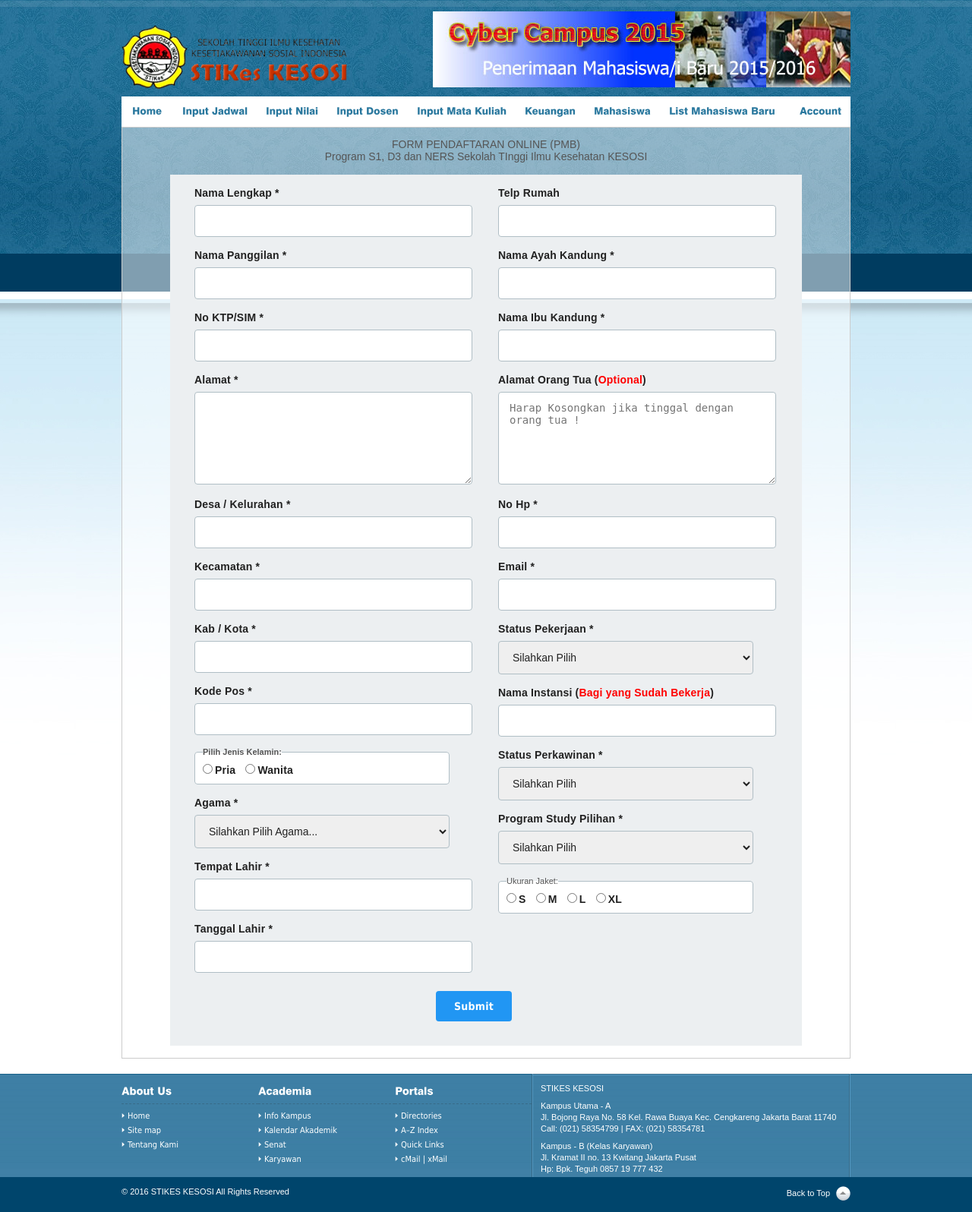
After one commit to aleeas/kesosi_lp, a CodeIgniter app: page /siakad-master/index.php/admin/pmb_admin in a window 1280 px wide. The commit adds this page. Shown: the whole page at 76% size. Run offline with CodeIgniter, Linux system fonts and the light colour scheme; some libraries are stand-ins or nearby versions.

Commit message:
penambahan pmb online pada adminpanel

```diff
--- a/application/controllers/Admin.php
+++ b/application/controllers/Admin.php
@@ -2,6 +2,13 @@
 defined('BASEPATH') OR exit('No direct script access allowed');
 
 class Admin extends CI_Controller {
+
+	public function __construct(){
+		parent::__construct();
+		$this->load->library(array('form_validation'));
+		$this->load->helper('form');
+		$this->load->model('model','model');
+	}
 
 	public function jadwal()
 	{
@@ -52,4 +59,67 @@ class Admin extends CI_Controller {
 	{
 		$this->load->view('admin/tambah-jadwal');
 	}
+	public function pmb_admin()
+	{
+		$this->load->view('admin/pmb_admin');
+	}
+	public function create_pmb() {
+		$this->form_validation->set_rules('nama_lengkap','Nama Lengkap','required');
+		$this->form_validation->set_rules('nama_panggilan','Project','required');
+		$this->form_validation->set_rules('ktp','Nomor KTP','required');
+		$this->form_validation->set_rules('alamat','Alamat','required');
+		$this->form_validation->set_rules('kelurahan','Desa','required');
+		$this->form_validation->set_rules('kecamatan','Kecamatan','required');
+		$this->form_validation->set_rules('kota','Kabupaten','required');
+		$this->form_validation->set_rules('kodepos','Kode Pos','required');
+		$this->form_validation->set_rules('agama','Agama','required');
+		$this->form_validation->set_rules('tempatlahir','Tempat Lahir','required');
+		$this->form_validation->set_rules('tanggallahir','Tanggal Lahir','required');
+		$this->form_validation->set_rules('ayahkandung','Ayah Kandung','required');
+		$this->form_validation->set_rules('ibukandung','Ibu Kandung','required');
+		$this->form_validation->set_rules('no_hp','No Handphone','required');
+		$this->form_validation->set_rules('email','Email','required');
+		$this->form_validation->set_rules('status_kerja','Status Pekerjaan','required');
+		$this->form_validation->set_rules('status_kawin','Status Perkawinan','required');
+		$this->form_validation->set_rules('study_pilihan','Program Study Pilihan','required');
+
+		if($this->form_validation->run()==FALSE){
+			$data = array('status'=>FALSE,'msg'=>'Form is Incomplete',"type"=>"warning");
+			echo json_encode($data);
+		} else {
+			$array = array(
+				'id'=>"",
+				'nama_lengkap'=>$this->input->post('nama_lengkap'),
+				'nama_panggilan'=>$this->input->post('nama_panggilan'),
+				'no_ktp'=>$this->input->post('ktp'),
+				'alamat'=>$this->input->post('alamat'),
+				'kelurahan'=>$this->input->post('kelurahan'),
+				'kecamatan'=>$this->input->post('kecamatan'),
+				'kota'=>$this->input->post('kota'),
+				'kode_pos'=>$this->input->post('kodepos'),
+				'jenkel'=>$this->input->post('jk'),
+				'agama'=>$this->input->post('agama'),
+				'tempat_lahir'=>$this->input->post('tempatlahir'),
+				'tanggal_lahir'=>$this->input->post('tanggallahir'),
+				'telp_rumah'=>$this->input->post('telp'),
+				'nama_ayah'=>$this->input->post('ayahkandung'),
+				'nama_ibu'=>$this->input->post('ibukandung'),
+				'alamat_ortu'=>$this->input->post('alamat_ortu'),
+				'no_hp'=>$this->input->post('no_hp'),
+				'email'=>$this->input->post('email'),
+				'status_kerja'=>$this->input->post('status_kerja'),
+				'nama_perusahaan'=>$this->input->post('perusahaan'),
+				'status_kawin'=>$this->input->post('status_kawin'),
+				'prog_study'=>$this->input->post('study_pilihan'),
+				'ukuran_jaket'=>$this->input->post('ukuran_jaket')
+				);
+				$sql = $this->model->create_pmb($array);
+				if($sql > 0){
+					echo json_encode(["status"=>true,"msg"=>"Success","type"=>"success"]);
+				}else{
+					echo json_encode(["status"=>false,"msg"=>"Failed","type"=>"error"]);
+			}
+
+		 }
+	}
 }
--- /dev/null
+++ b/application/views/admin/pmb_admin.php
@@ -0,0 +1,221 @@
+<?php $this->load->view('part/head') ?>
+<!--wrapper -->
+<div id="outer_wrapper">
+  <div id="wrapper">
+    <!--header -->
+    <?php $this->load->view('header/header-menu') ?>
+    <!--Menu Area -->
+    <?php $this->load->view('header/menu-nav-admin') ?>
+
+     <!--content area -->
+    <div id="content">
+      <div id="contact_us">
+          <div class="text-center" style="font-size:14px;">FORM PENDAFTARAN ONLINE (PMB)<br>
+          Program S1, D3 dan NERS Sekolah TInggi Ilmu Kesehatan KESOSI</div>
+
+          <div class="wrapper">
+          <form id="myform" method="post">
+            <div class="left-side">
+               <div class="form-grp">
+                  <label>Nama Lengkap *</label>
+                  <input type="text" name="nama_lengkap" />
+                </div>
+                <div class="form-grp">
+                  <label>Nama Panggilan *</label>
+                  <input type="text" name="nama_panggilan" />
+                </div>
+                <div class="form-grp">
+                  <label>No KTP/SIM *</label>
+                  <input type="text" name="ktp" />
+                </div>
+                <div class="form-grp">
+                  <label>Alamat *</label>
+                  <textarea rows="6" cols="" name="alamat"></textarea>
+                </div>
+                <div class="form-grp">
+                  <label>Desa / Kelurahan *</label>
+                  <input type="text" name="kelurahan" />
+                </div>
+                <div class="form-grp">
+                  <label>Kecamatan *</label>
+                  <input type="text" name="kecamatan" />
+                </div>
+                <div class="form-grp">
+                  <label>Kab / Kota *</label>
+                  <input type="text" name="kota" />
+                </div>
+                <div class="form-grp">
+                  <label>Kode Pos *</label>
+                  <input type="text" name="kodepos" />
+                </div>
+                <div class="form-grp radio">
+                <fieldset class="gender">
+                  <legend><b>Pilih Jenis Kelamin: </b></legend>
+
+                  <input type="radio" name="jk" value="Pria" id="radio-1">
+                  <label for="radio-1">Pria</label>
+
+                  <input type="radio" name="jk" value="Wanita" id="radio-2">
+                  <label for="radio-2">Wanita</label>
+
+                </fieldset>
+                </div>
+                 <div class="form-grp">
+                  <label>Agama *</label>
+                  <select name="agama" >
+                    <option value="" disabled selected>Silahkan Pilih Agama...</option>
+                    <option>Islam</option>
+                    <option>Katholik</option>
+                    <option>Protestan</option>
+                    <option>Hindu</option>
+                    <option>Budha</option>
+                    <option>Konghucu</option>
+                  </select>
+                </div>
+                <div class="form-grp">
+                  <label>Tempat Lahir *</label>
+                  <input type="text" name="tempatlahir" />
+                </div>
+                <div class="form-grp">
+                  <label>Tanggal Lahir *</label>
+                  <input type="text" id="datepicker" name="tanggallahir" />
+                </div>
+
+            </div>
+            <div class="right-side">
+                <div class="clearfix"></div>
+                <div class="form-grp">
+                  <label>Telp Rumah</label>
+                  <input type="text" name="telp" />
+                </div>
+                <div class="form-grp">
+                  <label>Nama Ayah Kandung *</label>
+                  <input type="text" name="ayahkandung" />
+                </div>
+                <div class="form-grp">
+                  <label>Nama Ibu Kandung *</label>
+                  <input type="text" name="ibukandung" />
+                </div>
+                <div class="form-grp">
+                  <label>Alamat Orang Tua (<span style="color:red;">Optional</span>)</label>
+                  <textarea rows="6" cols="" name="alamat_ortu" placeholder="Harap Kosongkan jika tinggal dengan orang tua !"></textarea>
+                </div>
+                <div class="form-grp">
+                  <label>No Hp *</label>
+                  <input type="text" name="no_hp" />
+                </div>
+                <div class="form-grp">
+                  <label>Email *</label>
+                  <input type="email" name="email" />
+                </div>
+                <div class="form-grp">
+                  <label>Status Pekerjaan *</label>
+                  <select name="status_kerja">
+                    <option value="" disabled selected>Silahkan Pilih</option>
+                    <option>Bekerja</option>
+                    <option>Belum Bekerja</option>
+                  </select>
+                </div>
+
+                <div class="form-grp">
+                  <label>Nama Instansi (<span style="color:red;">Bagi yang Sudah Bekerja</span>)</label>
+                  <input type="text" name="perusahaan" />
+                </div>
+
+                <div class="form-grp">
+                  <label>Status Perkawinan *</label>
+                  <select name="status_kawin">
+                    <option value="" disabled selected>Silahkan Pilih</option>
+                    <option>Menikah</option>
+                    <option>Belum Menikah</option>
+                    <option>Duda/Janda</option>
+                  </select>
+                </div>
+
+                <div class="form-grp">
+                  <label>Program Study Pilihan *</label>
+                  <select name="study_pilihan">
+                    <option value="" disabled selected>Silahkan Pilih</option>
+                    <option>S1 Keperawatan</option>
+                    <option>Profesi Ners</option>
+                    <option>D3 Analis Kesehatan</option>
+                  </select>
+                </div>
+
+                <div class="form-grp radio">
+                <fieldset class="gender">
+                  <legend>Ukuran Jaket: </legend>
+
+                  <input type="radio" name="ukuran_jaket" value="S" id="radio-s">
+                  <label for="radio-s">S</label>
+
+                  <input type="radio" name="ukuran_jaket" value="M" id="radio-m">
+                  <label for="radio-m">M</label>
+
+                  <input type="radio" name="ukuran_jaket" value="L" id="radio-l">
+                  <label for="radio-l">L</label>
+
+                  <input type="radio" name="ukuran_jaket" value="XL" id="radio-xl">
+                  <label for="radio-xl">XL</label>
+
+                </fieldset>
+                </div>
+            </div>
+            <br class="clear"/>
+            <div class="form-grp text-center">
+              <input type="submit" value="Submit"/>
+            </div>
+
+          </form>
+        </div>
+
+        </div>
+    </div>
+  </div>
+  <?php $this->load->view('part/foot') ?>
+</div>
+<?php $this->load->view('part/foot-js') ?>
+
+<script type="text/javascript">
+
+    $(document).ready(function(){
+        $('#myform').on('submit',function(){
+            $.ajax({
+                url:'<?php echo site_url()?>/website/create_pmb',
+                type:'post',
+                dataType:'JSON',
+                data:$('#myform').serialize(),
+                success:function(e){
+                    if(e.status){
+                        swal({
+                            title:'Success!!',
+                            text:e.msg,
+                            type:e.type
+                        },
+                        function(){
+                            location.reload();
+                        });
+                    }else{
+                        swal('Form Tidak Lengkap',e.msg,e.type);
+                        console.log(e);
+                    }
+                },
+                error:function(e){
+                    console.log(e);
+                }
+            });
+            return false;
+
+        });
+});
+</script>
+<script type="text/javascript" src="<?php echo base_url("assets/js/jquery-ui.js") ?>"></script>
+<script type="text/javascript">
+  $(document).ready(function() {
+    $('#datepicker').datepicker( {
+      dateFormat: 'yy-mm-dd',
+      changeMonth: true,
+      changeYear: true
+    });
+  });
+</script>
--- a/application/views/header/menu-nav-admin.php
+++ b/application/views/header/menu-nav-admin.php
@@ -1,17 +1,26 @@
 <div id="nav">
       <ul>
         <li><a href="<?php echo site_url("auth/adminpanel");?>" class="<?php if($this->uri->uri_string() == 'auth/userpanel') { echo 'active'; } ?>">Home</a></li>
+
         <li><a href="<?php echo site_url("admin/jadwal");?>" class="<?php if($this->uri->uri_string() == 'admin/jadwal') { echo 'active'; } ?>">Input Jadwal</a></li>
+
         <li><a href="<?php echo site_url("admin/nilai");?>" class="<?php if($this->uri->uri_string() == 'admin/nilai') { echo 'active'; } ?>">Input Nilai</a></li>
+
         <li><a href="<?php echo site_url("admin/dosen");?>" class="<?php if($this->uri->uri_string() == 'admin/dosen') { echo 'active'; } ?>">Input Dosen</a></li>
+
         <li><a href="<?php echo site_url("admin/matkul");?>" class="<?php if($this->uri->uri_string() == 'admin/matkul') { echo 'active'; } ?>">Input Mata Kuliah</a></li>
+
         <li><a href="<?php echo site_url("admin/keuangan");?>" class="<?php if($this->uri->uri_string() == 'admin/keuangan') { echo 'active'; } ?>">Keuangan</a></li>
+
         <li><a href="<?php echo site_url("admin/mahasiswa");?>" class="<?php if($this->uri->uri_string() == 'admin/mahasiswa') { echo 'active'; } ?>">Mahasiswa</a></li>
+
         <li><a href="<?php echo site_url("admin/maba");?>" class="<?php if($this->uri->uri_string() == 'admin/maba') { echo 'active'; } ?>">List Mahasiswa Baru</a></li>
+
         <li style="float:right" class="acc-menu">
         	<a href="javascript:;">Account</a>
 			<ul>
 				<li><a href="#">My Account</a></li>
+                <li><a href="<?php echo site_url("admin/pmb_admin");?>" class="<?php if($this->uri->uri_string() == 'admin/pmb_admin') { echo 'active'; } ?>">PMB Online</a></li>
 				<li><a href="<?php echo site_url("auth");?>">Logout</a></li>
 			</ul>
         </li>
```
